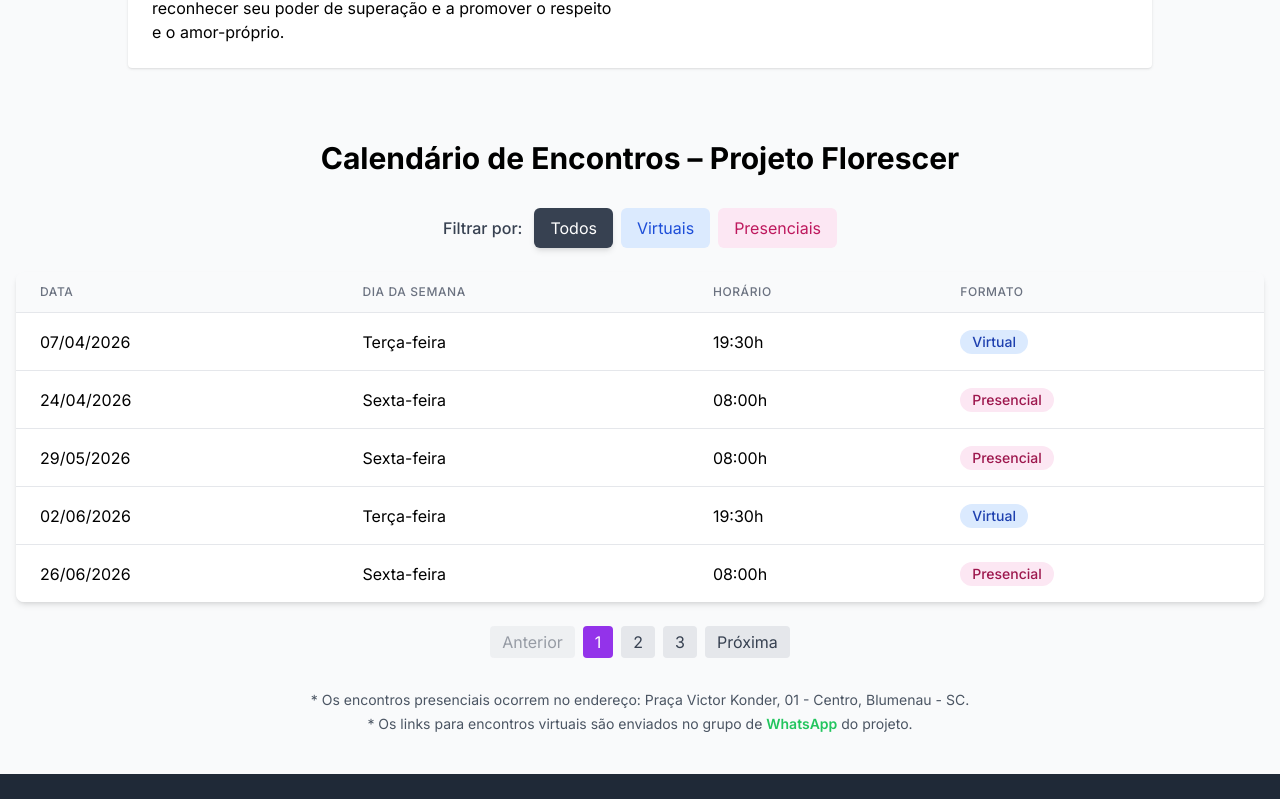
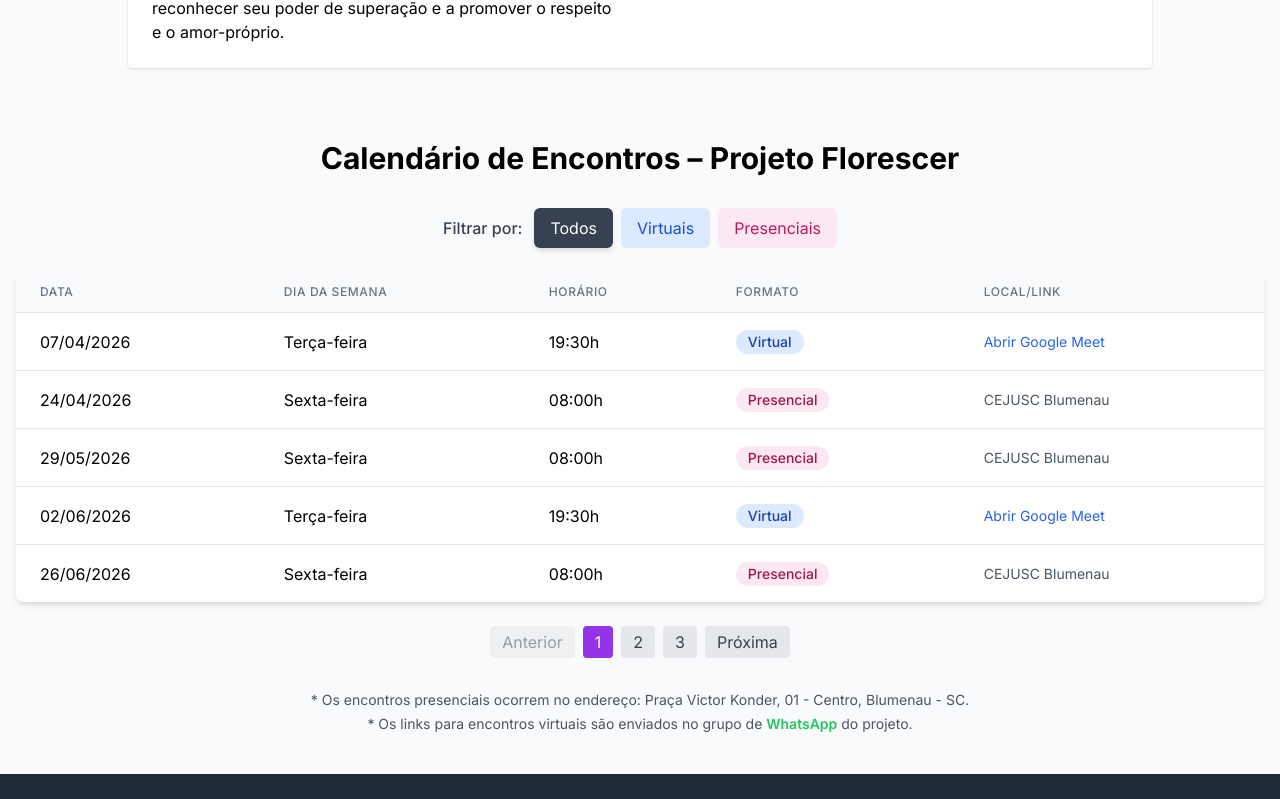
Before and after one commit to Daniely-Losi/projeto-florescer, a React (Vite) app: page / in a window 1280 px wide. Shown: the part 584-1383 px from the top of the page. Built offline with nearby package versions, Linux system fonts and the light colour scheme.

Commit message:
Update EventsTable.tsx

```diff
--- a/src/components/EventsTable.tsx
+++ b/src/components/EventsTable.tsx
@@ -23,6 +23,9 @@ const EventsTable: React.FC<EventsTableProps> = ({ events }) => {
             </th>
             <th className="px-6 py-3 text-left text-xs font-medium text-gray-500 uppercase tracking-wider">
               Formato
+            </th>
+            <th className="px-6 py-3 text-left text-xs font-medium text-gray-500 uppercase tracking-wider">
+              Local/Link
             </th>
           </tr>
         </thead>
@@ -57,6 +60,15 @@ const EventsTable: React.FC<EventsTableProps> = ({ events }) => {
                     {event.format}
                   </span>
                 </td>
+                <td className="px-6 py-4 whitespace-nowrap text-sm">
+                  {event.format === 'Virtual' ? (
+                    <a href={event.link} target="_blank" rel="noopener noreferrer" className="text-blue-600 hover:underline">
+                      Abrir Google Meet
+                    </a>
+                  ) : (
+                    <span className="text-gray-600">{event.location}</span>
+                  )}
+                </td>
               </tr>
             ))
           ) : (
```
